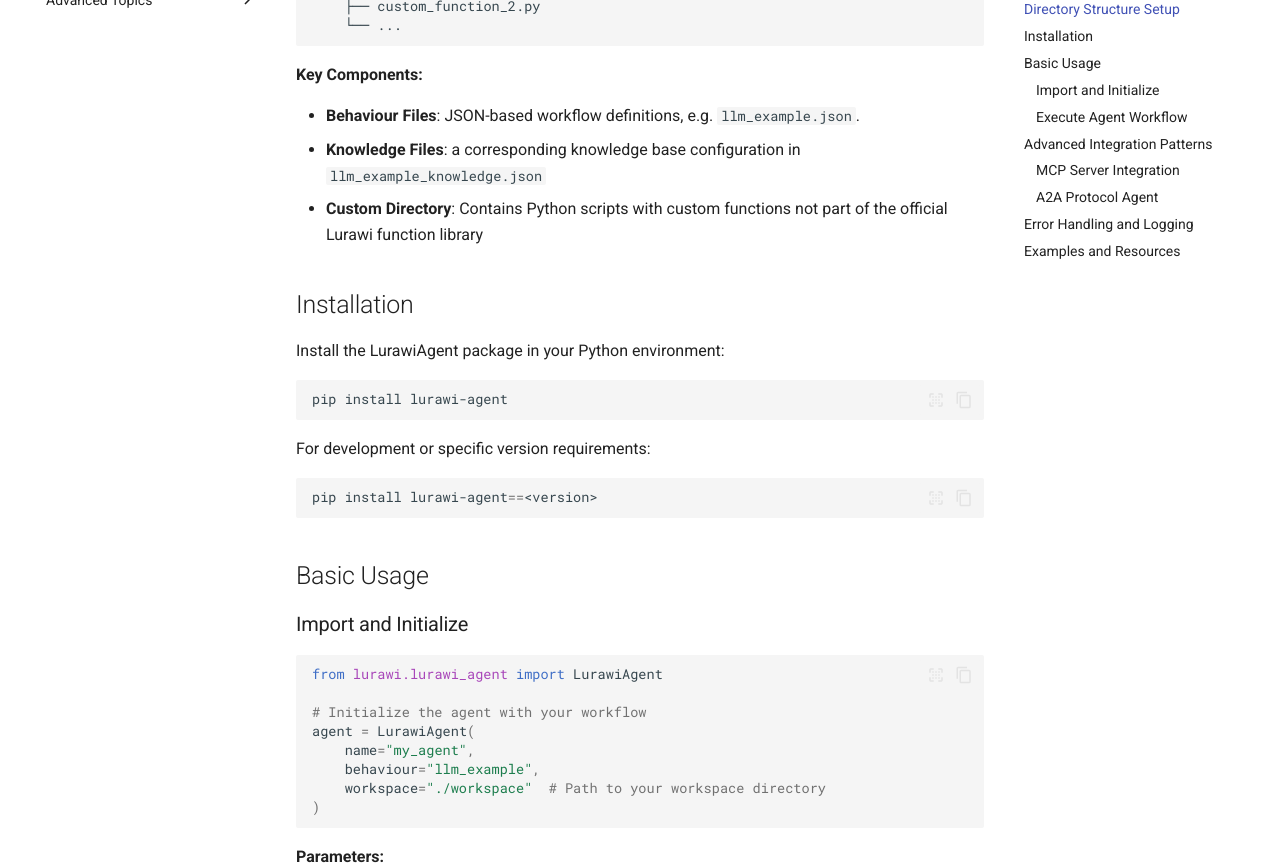
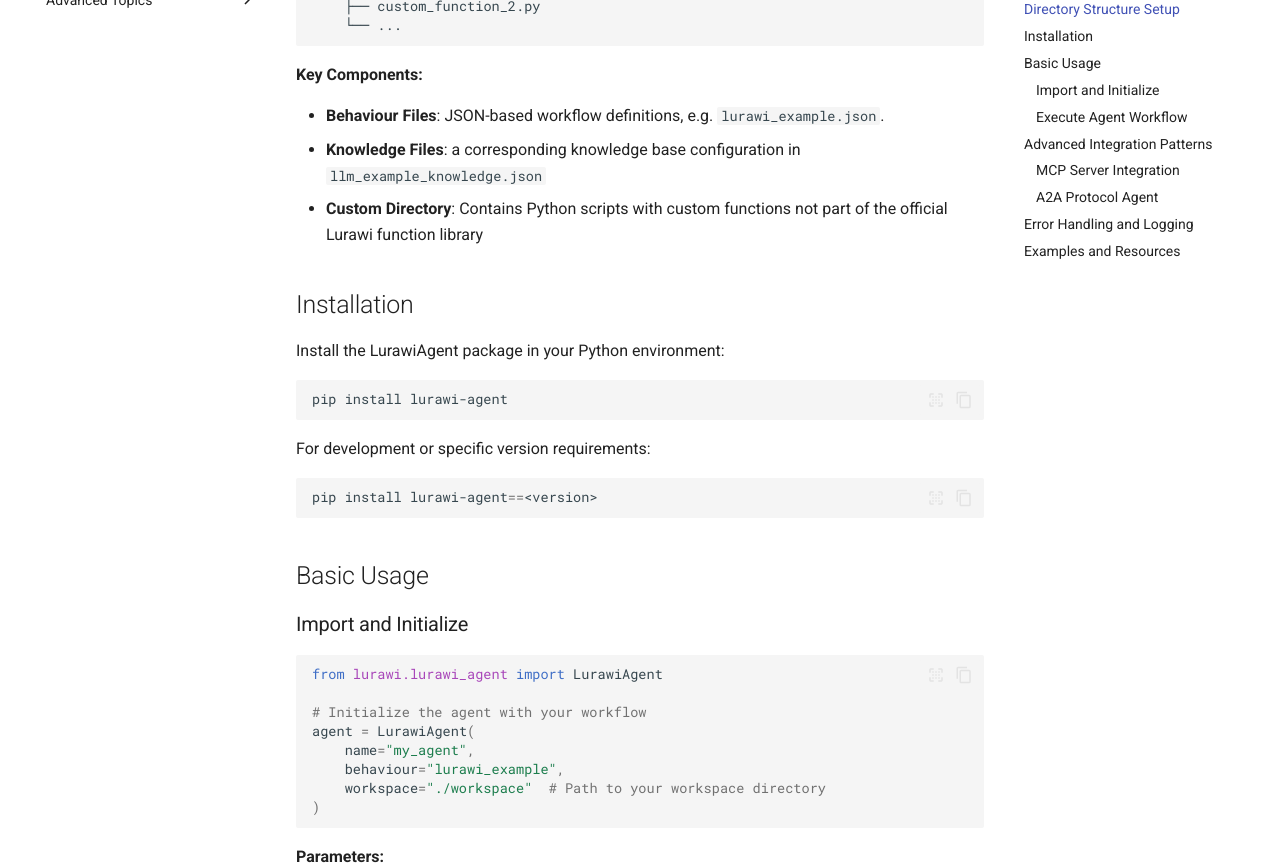
Before and after one commit to kunle12/lurawi, an MkDocs documentation site: the page built from docs/LurawiAgent.md, in a window 1280 px wide and 1400 px high, scrolled down 888 px. Shown: the part 153-1019 px from the top of the window. Built offline with MkDocs 1.6.1 and Material for MkDocs 9.7.7, drawn with Linux system fonts in a browser that asks for light colours; comment, search, counter and statistics services are not loaded; some of the changed text lies outside the part shown.

Commit message:
fix name

````diff
--- a/docs/LurawiAgent.md
+++ b/docs/LurawiAgent.md
@@ -36,7 +36,7 @@
 
 **Key Components:**
 
-- **Behaviour Files**: JSON-based workflow definitions, e.g. `llm_example.json`.
+- **Behaviour Files**: JSON-based workflow definitions, e.g. `lurawi_example.json`.
 - **Knowledge Files**: a corresponding knowledge base configuration in `llm_example_knowledge.json`
 - **Custom Directory**: Contains Python scripts with custom functions not part of the official Lurawi function library
 
@@ -64,7 +64,7 @@
 # Initialize the agent with your workflow
 agent = LurawiAgent(
     name="my_agent",
-    behaviour="llm_example",
+    behaviour="lurawi_example",
     workspace="./workspace"  # Path to your workspace directory
 )
 ```
@@ -105,7 +105,7 @@
 # Initialize Lurawi Agent
 lurawi_agent = LurawiAgent(
     name="mcp_agent",
-    behaviour="llm_example",
+    behaviour="lurawi_example",
     workspace="./workspace"
 )
 
````
